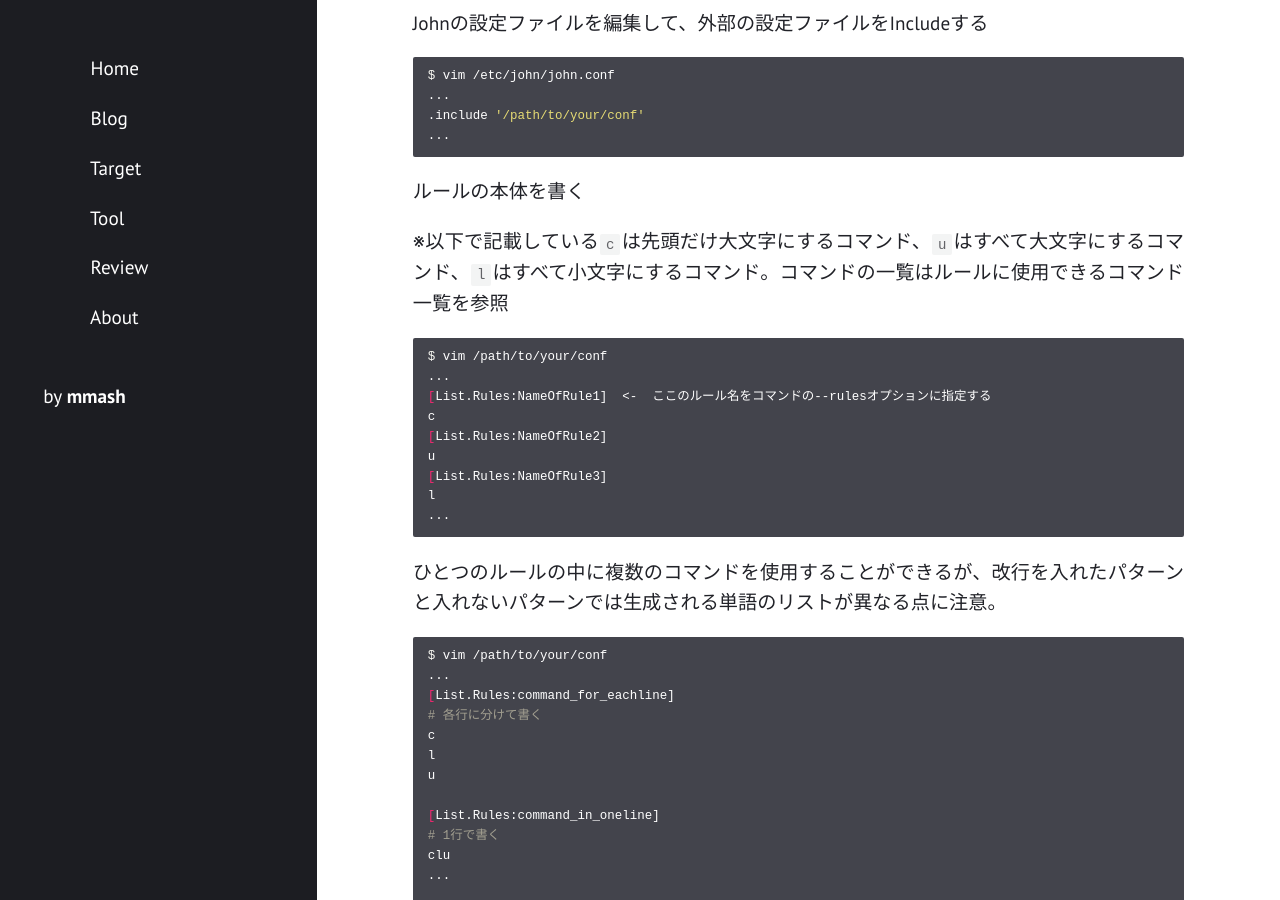
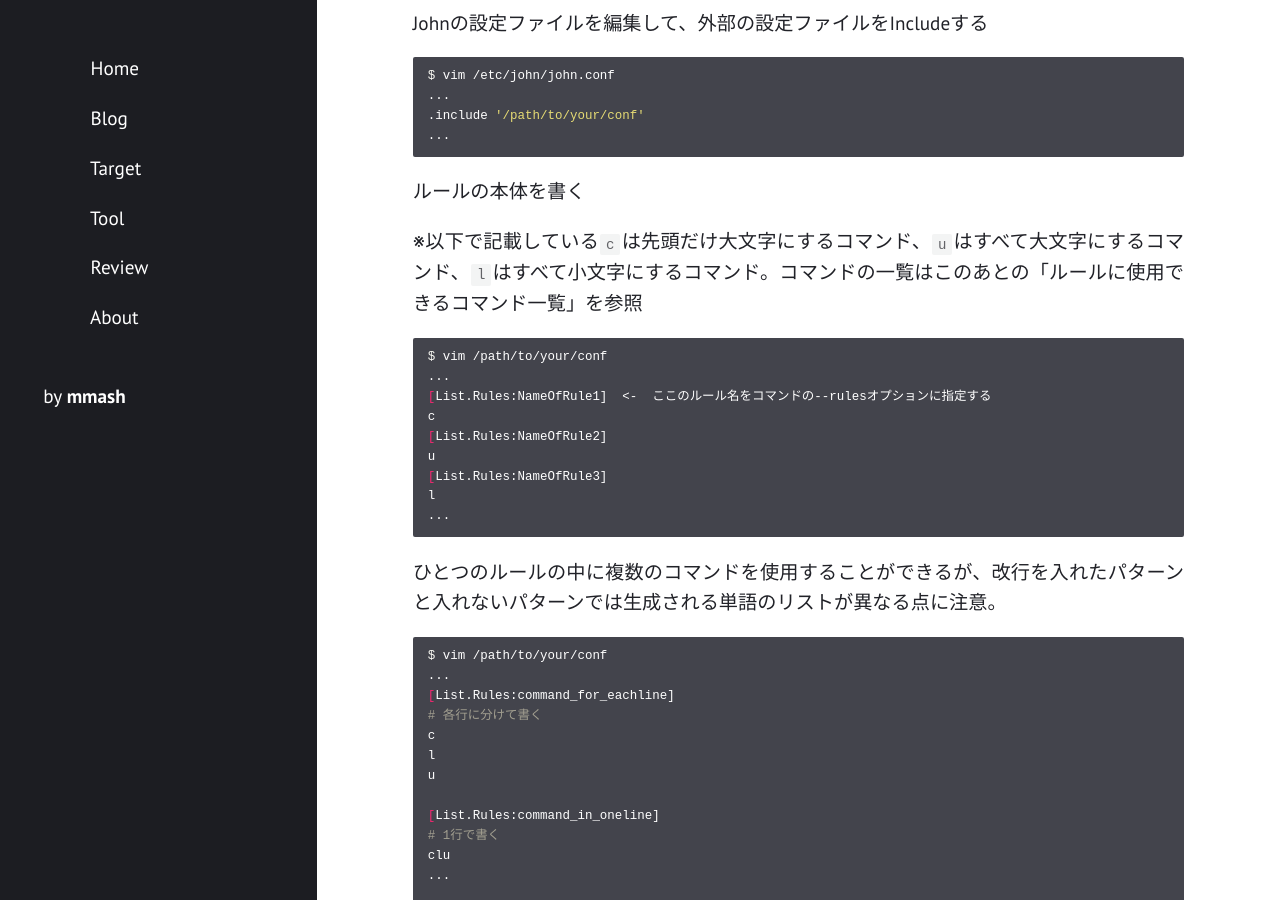
Before and after one commit to m-mash/hacksince82, a Jekyll site: the page built from _tool/john.md, in a window 1280 px wide and 900 px high, scrolled down 890 px. Built offline with Jekyll 4.4.1, drawn with Linux system fonts in a browser that asks for light colours.

Commit message:
微修正

````diff
--- a/_tool/john.md
+++ b/_tool/john.md
@@ -33,7 +33,7 @@ $ vim /etc/john/john.conf
 
 ルールの本体を書く
 
-※以下で記載している`c`は先頭だけ大文字にするコマンド、`u`はすべて大文字にするコマンド、`l`はすべて小文字にするコマンド。コマンドの一覧はルールに使用できるコマンド一覧を参照
+※以下で記載している`c`は先頭だけ大文字にするコマンド、`u`はすべて大文字にするコマンド、`l`はすべて小文字にするコマンド。コマンドの一覧はこのあとの「ルールに使用できるコマンド一覧」を参照
 
 ```bash
 $ vim /path/to/your/conf
````
